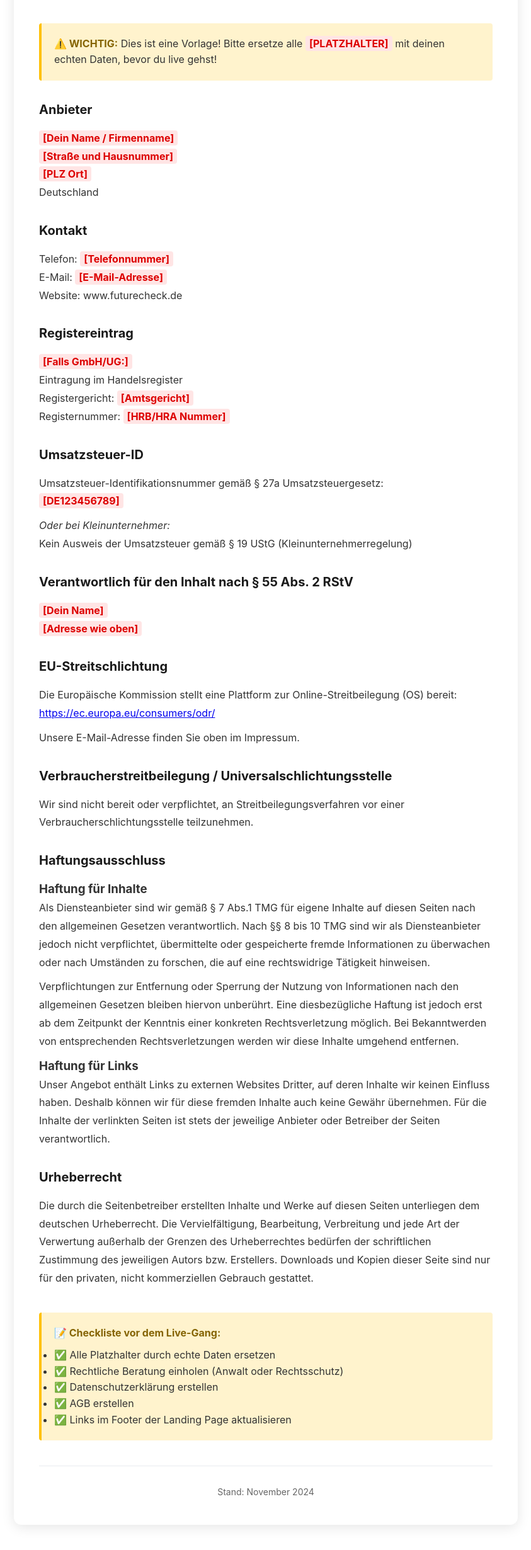
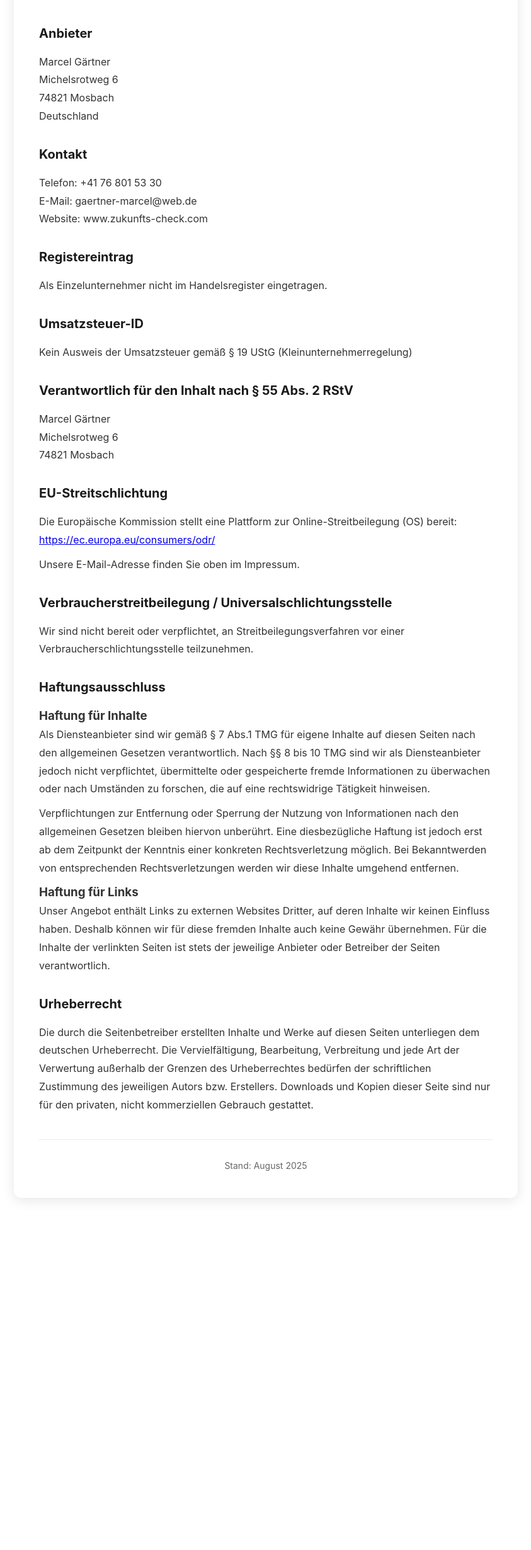
Before and after one commit to MarcelGaertner1234/zukunfts-check, a plain HTML site: page impressum.html in a window 1280 px wide. Shown: the part 326-2787 px from the top of the page at 63% size, without its empty margins (218-1061 px from the left). After the commit the page ends 2268 px from the top, so only its background shows below. Drawn offline with Linux system fonts and the light colour scheme.

Commit message:
Update Impressum with real contact data and config.js

```diff
--- a/config.js
+++ b/config.js
@@ -28,10 +28,10 @@ const config = {
 
     // Contact Information
     contact: {
-        email: 'support@futurecheck.pro',
-        phone: '+49 (0) 123 456789',
+        email: 'gaertner-marcel@web.de',
+        phone: '+41 76 801 53 30',
         company: 'FutureCheck',
-        address: 'Musterstraße 123, 80333 München'
+        address: 'Michelsrotweg 6, 74821 Mosbach'
     },
 
     // Feature Flags
--- a/impressum.html
+++ b/impressum.html
@@ -106,16 +106,13 @@
             <p>Angaben gemäß § 5 TMG</p>
         </div>
 
-        <div class="warning-box">
-            <strong>⚠️ WICHTIG:</strong> Dies ist eine Vorlage! Bitte ersetze alle <span class="placeholder">[PLATZHALTER]</span> mit deinen echten Daten, bevor du live gehst!
-        </div>
 
         <div class="legal-section">
             <h2>Anbieter</h2>
             <p>
-                <span class="placeholder">[Dein Name / Firmenname]</span><br>
-                <span class="placeholder">[Straße und Hausnummer]</span><br>
-                <span class="placeholder">[PLZ Ort]</span><br>
+                Marcel Gärtner<br>
+                Michelsrotweg 6<br>
+                74821 Mosbach<br>
                 Deutschland
             </p>
         </div>
@@ -123,30 +120,22 @@
         <div class="legal-section">
             <h2>Kontakt</h2>
             <p>
-                Telefon: <span class="placeholder">[Telefonnummer]</span><br>
-                E-Mail: <span class="placeholder">[E-Mail-Adresse]</span><br>
-                Website: www.futurecheck.de
+                Telefon: +41 76 801 53 30<br>
+                E-Mail: gaertner-marcel@web.de<br>
+                Website: www.zukunfts-check.com
             </p>
         </div>
 
         <div class="legal-section">
             <h2>Registereintrag</h2>
             <p>
-                <span class="placeholder">[Falls GmbH/UG:]</span><br>
-                Eintragung im Handelsregister<br>
-                Registergericht: <span class="placeholder">[Amtsgericht]</span><br>
-                Registernummer: <span class="placeholder">[HRB/HRA Nummer]</span>
+                Als Einzelunternehmer nicht im Handelsregister eingetragen.
             </p>
         </div>
 
         <div class="legal-section">
             <h2>Umsatzsteuer-ID</h2>
             <p>
-                Umsatzsteuer-Identifikationsnummer gemäß § 27a Umsatzsteuergesetz:<br>
-                <span class="placeholder">[DE123456789]</span>
-            </p>
-            <p>
-                <em>Oder bei Kleinunternehmer:</em><br>
                 Kein Ausweis der Umsatzsteuer gemäß § 19 UStG (Kleinunternehmerregelung)
             </p>
         </div>
@@ -154,8 +143,9 @@
         <div class="legal-section">
             <h2>Verantwortlich für den Inhalt nach § 55 Abs. 2 RStV</h2>
             <p>
-                <span class="placeholder">[Dein Name]</span><br>
-                <span class="placeholder">[Adresse wie oben]</span>
+                Marcel Gärtner<br>
+                Michelsrotweg 6<br>
+                74821 Mosbach
             </p>
         </div>
 
@@ -216,20 +206,10 @@
             </p>
         </div>
 
-        <div class="warning-box" style="margin-top: 40px;">
-            <strong>📝 Checkliste vor dem Live-Gang:</strong>
-            <ul style="margin-top: 10px;">
-                <li>✅ Alle Platzhalter durch echte Daten ersetzen</li>
-                <li>✅ Rechtliche Beratung einholen (Anwalt oder Rechtsschutz)</li>
-                <li>✅ Datenschutzerklärung erstellen</li>
-                <li>✅ AGB erstellen</li>
-                <li>✅ Links im Footer der Landing Page aktualisieren</li>
-            </ul>
-        </div>
 
         <div style="margin-top: 40px; padding-top: 30px; border-top: 1px solid #e9ecef; text-align: center;">
             <p style="color: #666; font-size: 14px;">
-                Stand: November 2024
+                Stand: August 2025
             </p>
         </div>
     </div>
```
